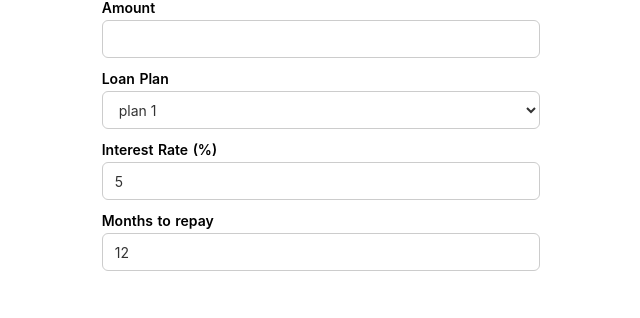
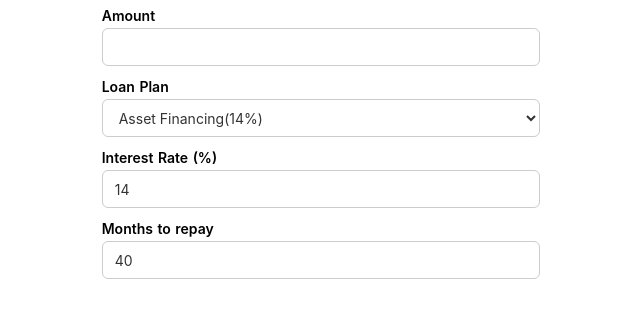
Before and after one commit to okwiriwyclif/loancalculator, a Nuxt app: page / in a window 1280 px wide. Shown: the part 582-900 px from the top of the page, without its empty margins (319-959 px from the left). Built offline with nearby package versions, Linux system fonts and the light colour scheme.

Commit message:
plans state updat

```diff
--- a/components/calculator.vue
+++ b/components/calculator.vue
@@ -1,6 +1,6 @@
 <template>
 
-<div class="flex justify-center p-2" >
+<div class="flex justify-center p-4" >
 
 <div  >
 
@@ -53,7 +53,15 @@
 
 
               <select name="loantype" id="loantype" v-model="plan">
-                  <option :value="option" v-for="option in paymentPlans" :key="option.name">{{option.name}}</option>
+                  <option :value="option" v-for="option in plans" :key="option.name" class="flex">
+
+                    <div class="flex justify-between w-full">
+                        <div class="pr-6">{{option.name}}</div>
+
+                        <div>({{option.rate}}%)</div>
+
+                    </div>
+                    </option>
               </select>
 
 
@@ -72,7 +80,7 @@
               <div class="inputtitle">
                 Months to repay
               </div>
-              <input type="number" name="" id="" v-model="duration">
+              <input type="number" name="" id="" v-model="plan.period">
           </div>
 
 
@@ -96,9 +104,11 @@ export default {
             amount:null,
 
             plan:{
-                    name:"plan 1",
-                    rate:5,
-                },
+                name:"Asset Financing",
+                rate:14,
+                period:40,
+                max:99999999,
+            },
 
             duration:12,
 
@@ -124,15 +134,18 @@ export default {
     },
 
     computed:{
+        plans(){
+            return this.$store.state.plans
+        },
         interest(){
             let rate=this.plan.rate / 100
             if(!this.amount){
                 return 0
             }
 
-            if(this.duration>12){
-                rate=rate+(0.1*0.01*(this.duration-12));
-            }
+            // if(this.duration>12){
+            //     rate=rate+(0.1*0.01*(this.duration-12));
+            // }
 
             return (this.amount *rate);
         },
@@ -144,7 +157,7 @@ export default {
         },
 
         monthlyPayment(){
-            let monthlypay=this.totalPayment/this.duration;
+            let monthlypay=this.totalPayment/this.plan.period;
             return parseInt(monthlypay);
 
         }
--- /dev/null
+++ b/store/state.js
@@ -0,0 +1,201 @@
+export default ()=>({
+        plans:[
+            {
+                name:"Asset Financing",
+                rate:14,
+                period:40,
+                max:99999999,
+            },
+
+            {
+                name:"Business Loan",
+                rate:120,
+                period:48,
+                max:99999999,
+            },
+
+            {
+                name:"Car Loan",
+                rate:12,
+                period:60,
+                max:99999999,
+            },
+
+            {
+                name:"College Fees Loan",
+                rate:17.4,
+                period:30,
+                max:1000000,
+            },
+
+            {
+                name:"Consumer loan",
+                rate:24,
+                period:24,
+                max:1000000000,
+            },
+
+            {
+                name:"Sacco Personal Loan",
+                rate:14,
+                period:72,
+                max:10000000,
+            },
+            {
+                name:"Co-op Top Up",
+                rate:14,
+                period:72,
+                max:99999999,
+            },
+            {
+                name:"Defaulter Loan",
+                rate:10,
+                period:24,
+                max:1000000000000,
+            },
+            {
+                name:"Dividend Advance",
+                rate:120,
+                period:1,
+                max:100000000,
+            },
+
+            {
+                name:"Emergency Loan",
+                rate:17.4,
+                period:12,
+                max:60000,
+            },
+
+            {
+                name:"Jisort Loan",
+                rate:17.4,
+                period:24,
+                max:120000,
+            },
+            {
+                name:"Loan Advance",
+                rate:96,
+                period:1,
+                max:1500000,
+            },
+            {
+                name:"PEPEA PLUS",
+                rate:120,
+                period:6,
+                max:100000000,
+            },
+            {
+                name:"Micro Credit Loan",
+                rate:10,
+                period:48,
+                max:10000000,
+            },
+            {
+                name:"Mkombozi Advance",
+                rate:36,
+                period:24,
+                max:10000000000,
+            },
+            {
+                name:"Normal Loan Plus",
+                rate:13.5,
+                period:60,
+                max:1000,
+            },
+            {
+                name:"Normal Loan",
+                rate:13.5,
+                period:60,
+                max:2000000,
+            },
+
+            {
+                name:"Normal Loan",
+                rate:13.5,
+                period:60,
+                max:8500000,
+            },
+
+            {
+                name:"Normal Loan NIC",
+                rate:12,
+                period:72,
+                max:9999999,
+            },
+            {
+                name:"Okoa Advance",
+                rate:60,
+                period:8,
+                max:10000000,
+            },
+            {
+                name:"PEPEA LOAN",
+                rate:7.5,
+                period:1,
+                max:20000,
+            },
+            {
+                name:"Salary Advance",
+                rate:66,
+                period:5,
+                max:100000000,
+            },
+            {
+                name:"Self Guarantee Loan",
+                rate:6,
+                period:12,
+                max:2000000,
+            },
+            {
+                name:"School Fees Loan",
+                rate:17.4,
+                period:12,
+                max:300000,
+            },
+            {
+                name:"Staff Advance",
+                rate:0,
+                period:0,
+                max:0,
+            },
+            {
+                name:"Study Loan",
+                rate:0,
+                period:12,
+                max:0,
+            },
+            {
+                name:"Super Okoa Advance",
+                rate:54,
+                period:12,
+                max:100000000000,
+            },
+            {
+                name:"Tukope Salo",
+                rate:120,
+                period:1,
+                max:10000,
+            },
+            {
+                name:"Tukope Advance",
+                rate:120,
+                period:1,
+                max:10000000,
+            },
+            {
+                name:"wezesha advance",
+                rate:30,
+                period:36,
+                max:1500000,
+            },
+            {
+                name:"Chrismas Loan",
+                rate:17.4,
+                period:12,
+                max:50000,
+            },
+
+
+        ]
+})
```
